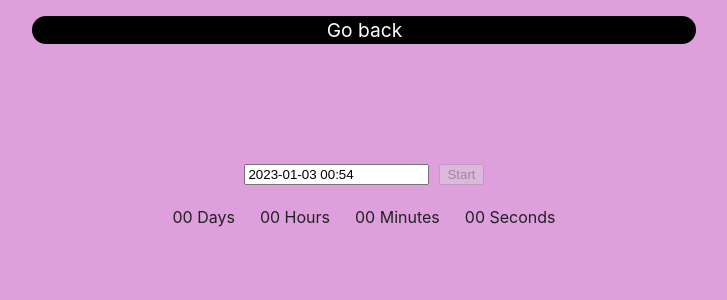
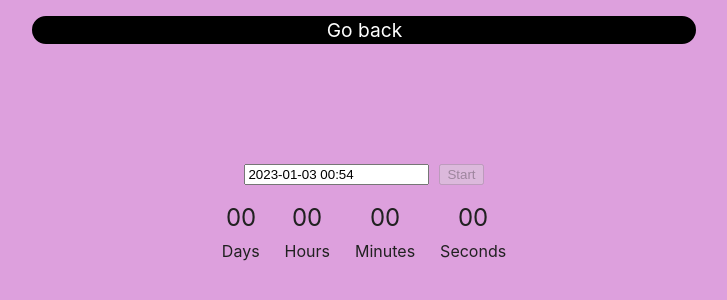
Before and after one commit to W-Sei/goit-js-hw-09, a website built with Parcel: page src/02-timer.html in a window 1280 px wide. Shown: the whole page, without its empty margins (276-1003 px from the left). Built offline with nearby package versions, Linux system fonts and the light colour scheme.

Commit message:
adjusted styles task 2

```diff
--- a/src/css/common.css
+++ b/src/css/common.css
@@ -74,3 +74,14 @@ a {
     margin-bottom: 20px;
     gap: 10px;
 }
+
+.field {
+  display: flex;
+  flex-direction: column;
+  align-items: center;
+}
+
+.value {
+  scale: 1.5;
+  margin-bottom: 10px;
+}
```
